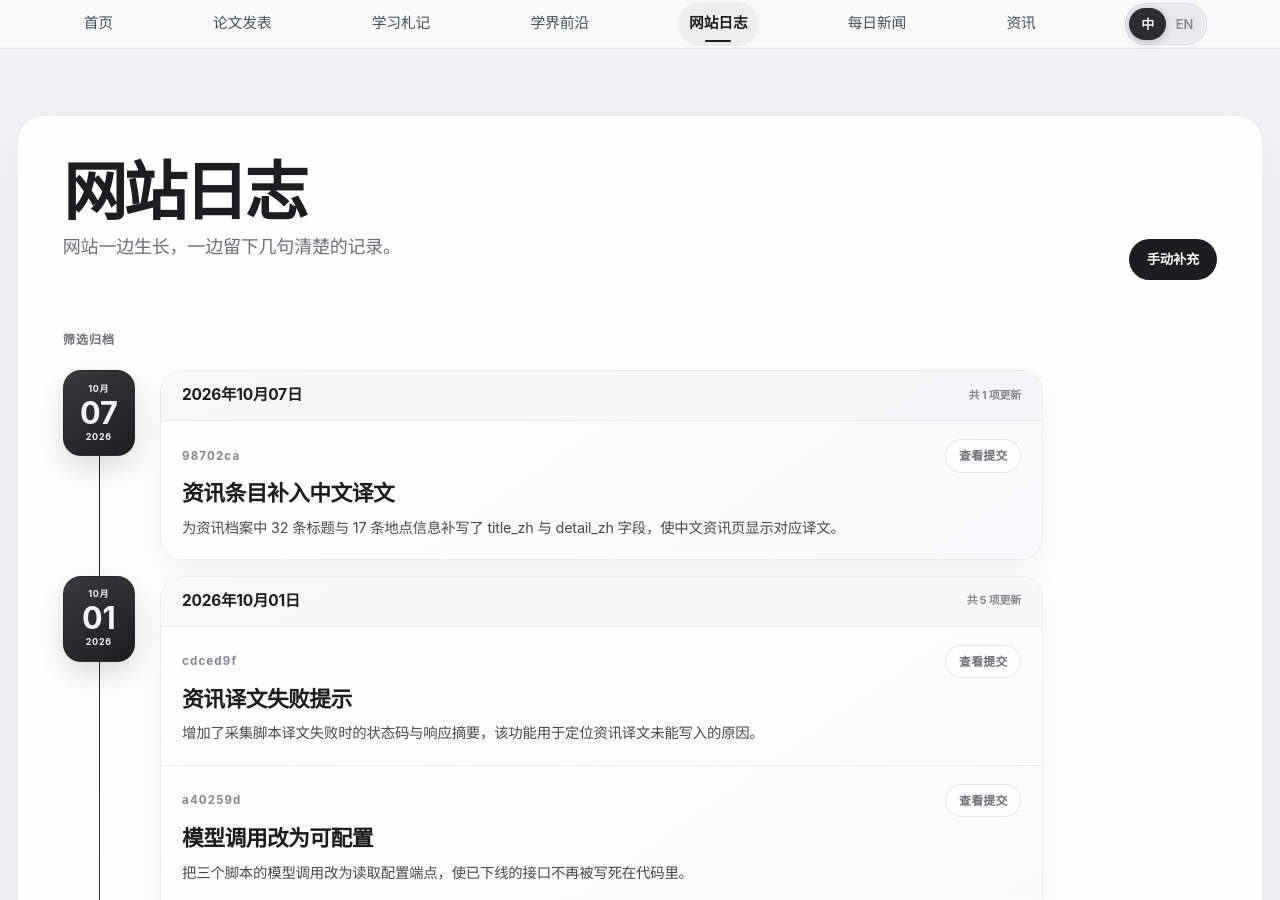
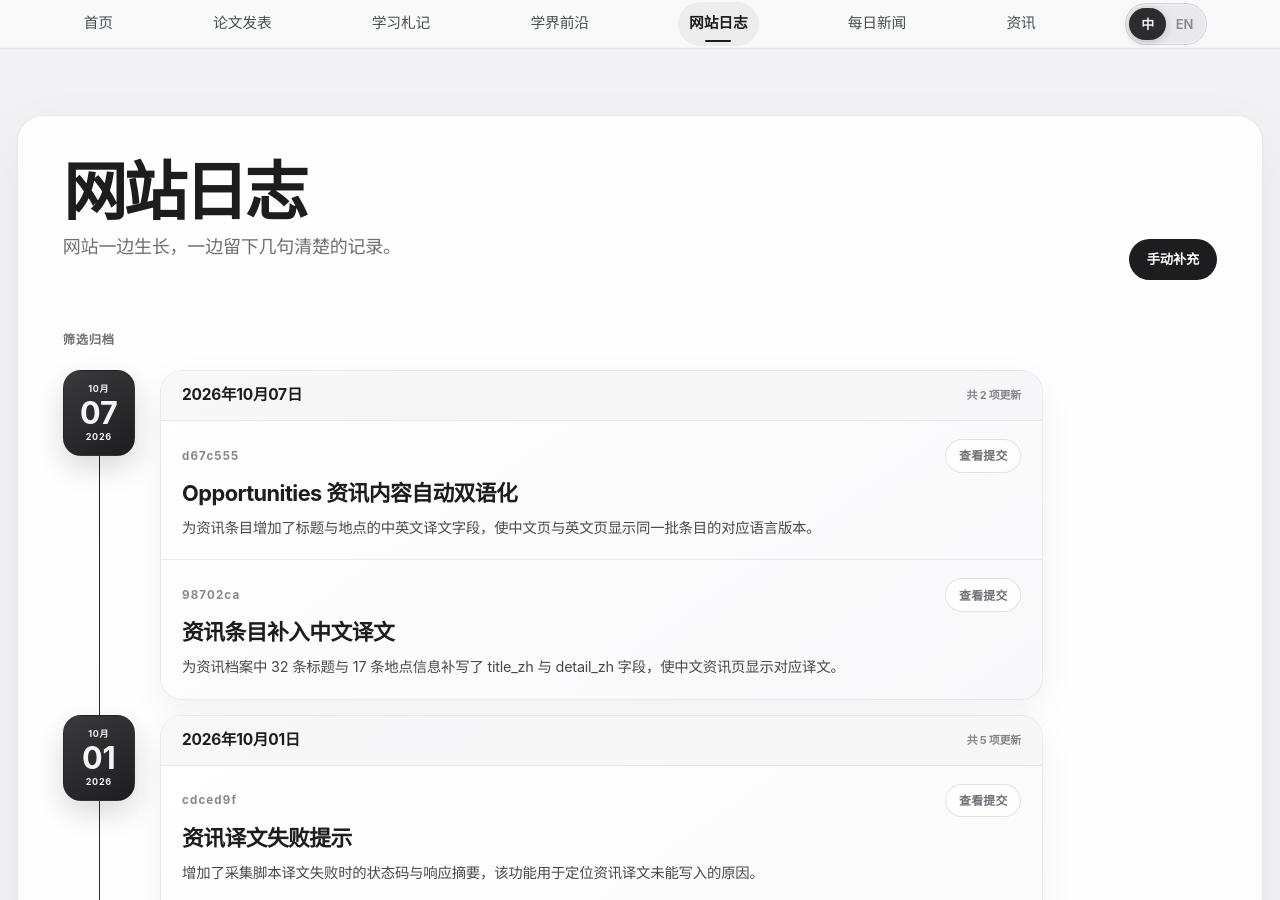
Before and after one commit to HaoxiangLuo/HaoxiangLuo.github.io, a Jekyll site: the page built from _pages/site-log-zh.html, in a window 1280 px wide and 900 px high. Built offline with Jekyll 4.4.1, drawn with Linux system fonts in a browser that asks for light colours; a style sheet for code colours, icons or effects is not loaded; part of the change alters nothing that is shown.

```diff
--- a/_data/site_updates.json
+++ b/_data/site_updates.json
@@ -1,4 +1,18 @@
 [
+  {
+    "date": "2026-10-07",
+    "title_zh": "Opportunities 资讯内容自动双语化",
+    "title_en": "Automatic bilingual content for Opportunities",
+    "message": "为联合国实习增加多机构抓取与匹配排序，用于按匹配度筛出对口岗位",
+    "story_zh": "为资讯条目增加了标题与地点的中英文译文字段，使中文页与英文页显示同一批条目的对应语言版本。",
+    "story_en": "Added translated title and location fields to opportunity items so both pages show the same items in their own language.",
+    "purpose_zh": "让自动抓取的实习与院校机会在中英文页面中展示对应语言内容，同时保留发布方原文与历史记录。",
+    "purpose_en": "Show automatically collected internships and academic opportunities in the matching language while preserving publisher wording and historical records.",
+    "details_zh": "采集脚本现为职位与项目标题、地点等补充信息增量写入中英文译文字段；英文页和中文页按语言读取对应字段，并在译文暂缺时安全回退至来源原文。翻译由 GitHub Actions 中的 GitHub Models 完成，译文与机会记录一同归档，避免浏览器端泄露密钥或在页面加载时重复翻译。",
+    "details_en": "The collector now writes translated fields incrementally for job and programme titles and location details; the English and Chinese pages select their matching fields and safely fall back to the publisher’s wording while a translation is pending. GitHub Models runs inside GitHub Actions, and translations are archived with the opportunity records so no key is exposed to visitors and no translation is repeated during page load.",
+    "sha": "d67c555",
+    "url": "https://github.com/HaoxiangLuo/HaoxiangLuo.github.io/commit/d67c555f03d7584f60e5cd42cdc47054c85ba593"
+  },
   {
     "date": "2026-10-07",
     "title_zh": "资讯条目补入中文译文",
```
Also changed, not shown: assets/data/archive/manifest.json, 1 other file.
